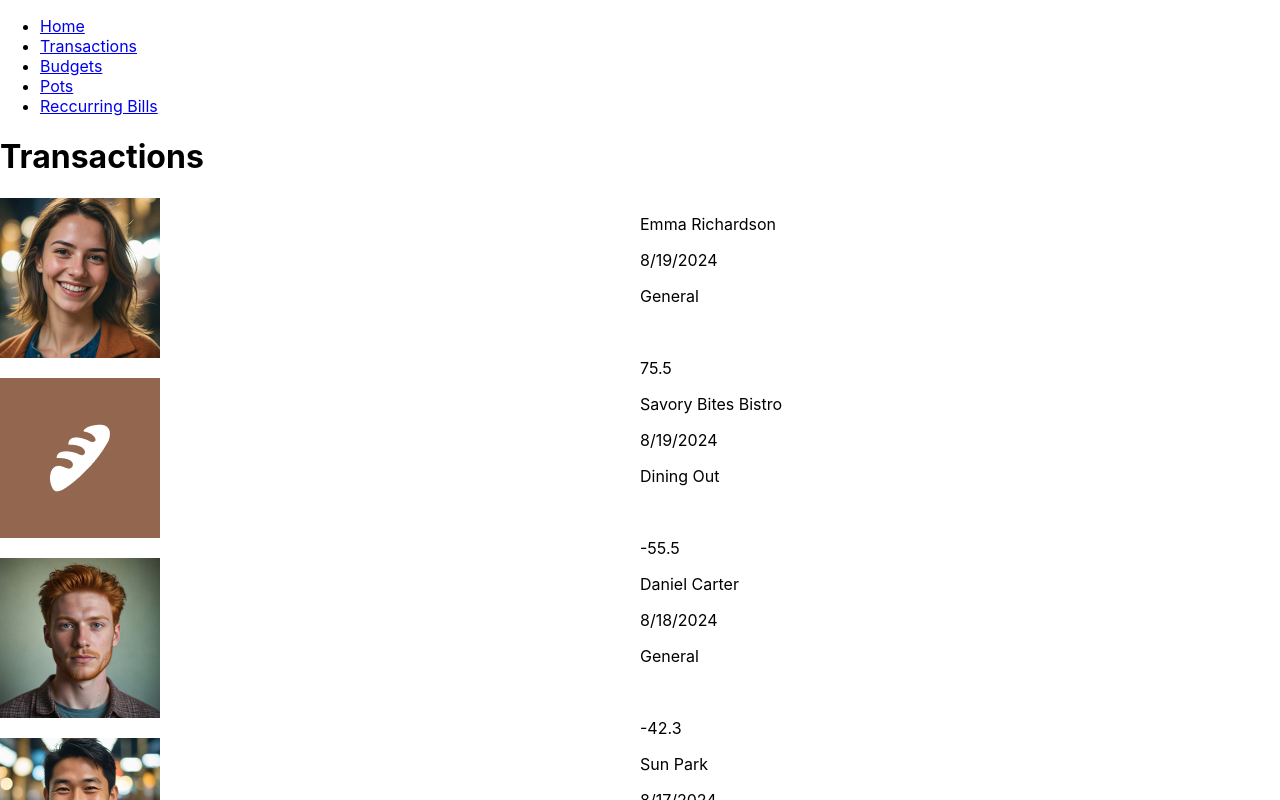
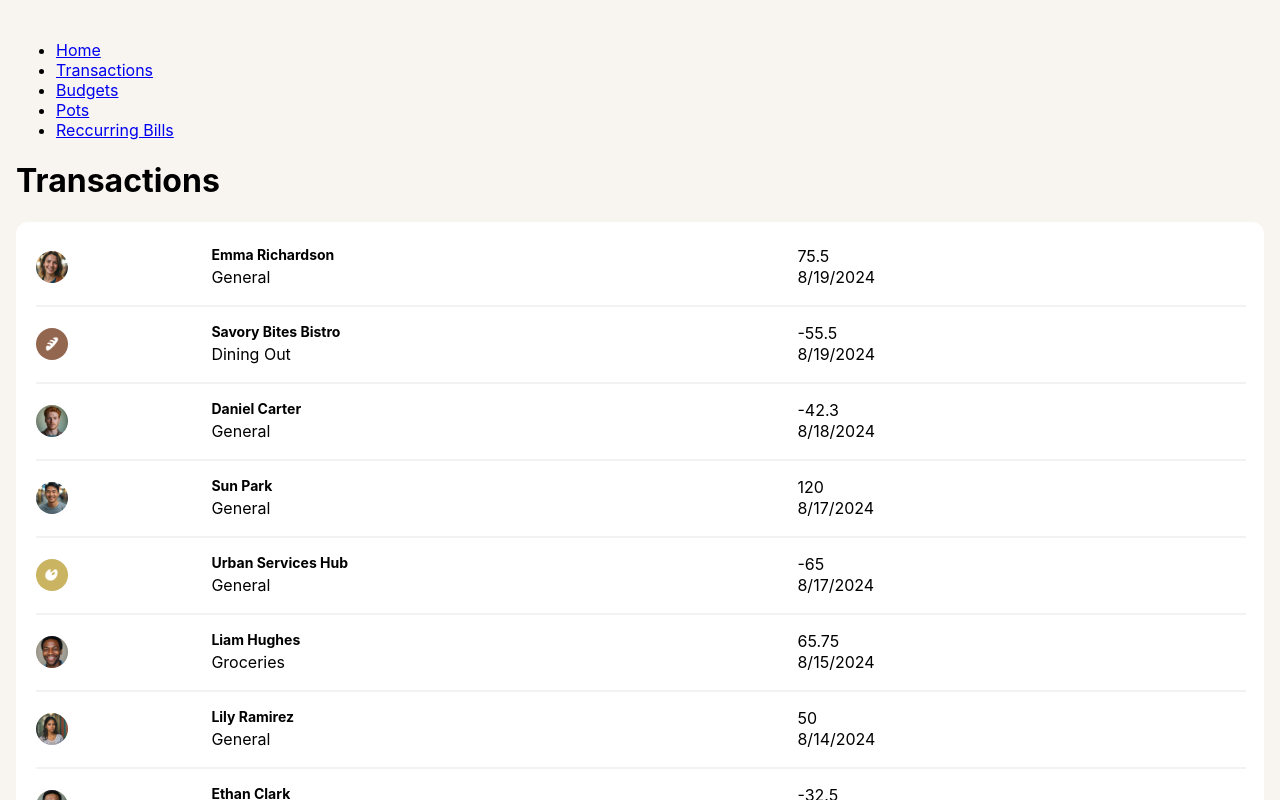
Before and after one commit to davupls/personal-finance-app, a React (Create React App) app in the folder finance-app/: page /transactions in a window 1280 px wide. Shown: the top 800 px of the page. Built offline with nearby package versions, Linux system fonts and the light colour scheme.

Commit message:
Enhance Transactions page layout with CSS variables and improved styling; update transaction item structure for better readability

```diff
--- a/finance-app/src/assets/css/style.css
+++ b/finance-app/src/assets/css/style.css
@@ -1,30 +1,97 @@
+:root {
+    /* Beige */
+    --beige-100: #F8F4F0;
+    --beige-500: #98908B;
+    --grey-900: #201F24;
+    --grey-500: #696868;
+    --grey-300: #B3B3B3;
+    --grey-100: #F2F2F2;
+    /* Secondary */
+    --secondary-green: #277C78;
+    --secondary-red: #C94736;
+    --secondary-yellow: #F2CDAC;
+    --secondary-cyan: #82C9D7;
+    --secondary-navy: #626070;
+    --secondary-purple: #826CB0;
+    /* Others */
+    --other-purple: #AF81BA;
+    --other-turquoise: #597C7C;
+    --other-brown: #93674F;
+    --other-magenta: #934F6F;
+    --other-blue: #3F82B2;
+    --other-navy-gray: #97A0AC;
+    --other-army-green: #7F9161;
+    --other-gold: #CAB361;
+    --other-orange: #BE6C49;
+
+    --white: #FFFFFF;
+}
+
+body {
+    margin: 0;
+    padding: 24px 16px;
+    box-sizing: border-box;
+    background-color: var(--beige-100);
+}
+
 .page-title {
     font-size: 2.5rem;
     font-weight: 600;
     margin-bottom: 1rem;
 }
 
+p {
+    padding: 0;
+    margin: 0;
+}
+
+.transaction-container {
+    background-color: var(--white);
+    border-radius: 12px;
+    padding: 24px 20px;
+}
+
+.transaction-image {
+    grid-area: item-a;
+    align-self: center;
+    border-radius: 50px;
+    width: 32px;
+}
+
 .transaction-name {
-    grid-area: item-a;
+    grid-area: item-b;
+    font-size: 14px;
+    font-weight: bold;
+    align-self: start;
 }
 
 .transaction-category {
-    grid-area: item-b;
+    grid-area: item-c;
 }
 
 .transaction-date {
-    grid-area: item-c;
+    grid-area: item-d;
 }
 
 .transaction-amount {
-    grid-area: item-d;
+    grid-area: item-e;
 }
 
 .transaction-item {
     display: grid;
-    grid-template-columns: 1fr 1fr;
+
+    grid-template-columns: 44fr 147fr 112fr;
+    grid-template-rows: 21.5px 21.5px;
     grid-template-areas:
-        "item-a item-c"
-        "item-b item-d"
+        "item-a item-b item-e"
+        "item-a item-c item-d"
+        "hr hr hr"
     ;
 }
+
+.hr {
+    border: 1px solid var(--grey-100);
+    grid-area: hr;
+    margin: 16px 0;
+    width: 100%;
+}
--- a/finance-app/src/pages/Transactions.js
+++ b/finance-app/src/pages/Transactions.js
@@ -18,14 +18,14 @@ function Transactions() {
       <div className="transaction-container">
         {transactions.map((transaction, index) => (
           <div className="transaction-item" key={index}>
-            <img src={transaction.avatar} alt={transaction.name} />
-            <div className="transaction-details">
-              <p className="transaction-name">{transaction.name}</p>
-              <p className="transaction-date">{new Date(transaction.date).toLocaleDateString()}</p>
-              <p className="transaction-category">{transaction.category}</p>
-            </div>
-            <div className="transaction-amount">{transaction.amount}</div>
+            <img className="transaction-image" src={transaction.avatar} alt={transaction.name} />
+            <p className="transaction-name">{transaction.name}</p>
+            <p className="transaction-date">{new Date(transaction.date).toLocaleDateString()}</p>
+            <p className="transaction-category">{transaction.category}</p>
+            <p className="transaction-amount">{transaction.amount}</p>
+            <hr className="hr" />
           </div>
+
         ))}
       </div>
     </div>
```
